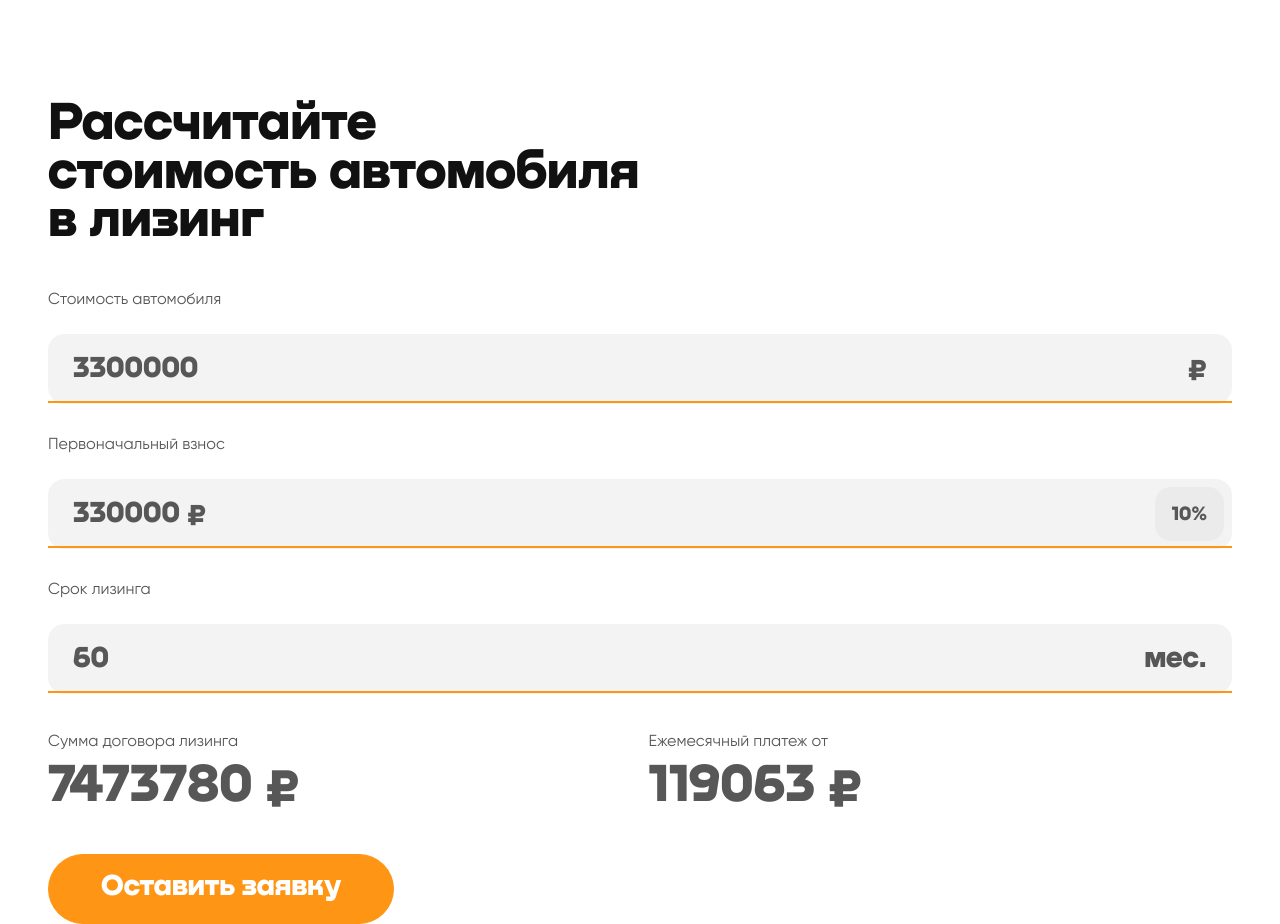
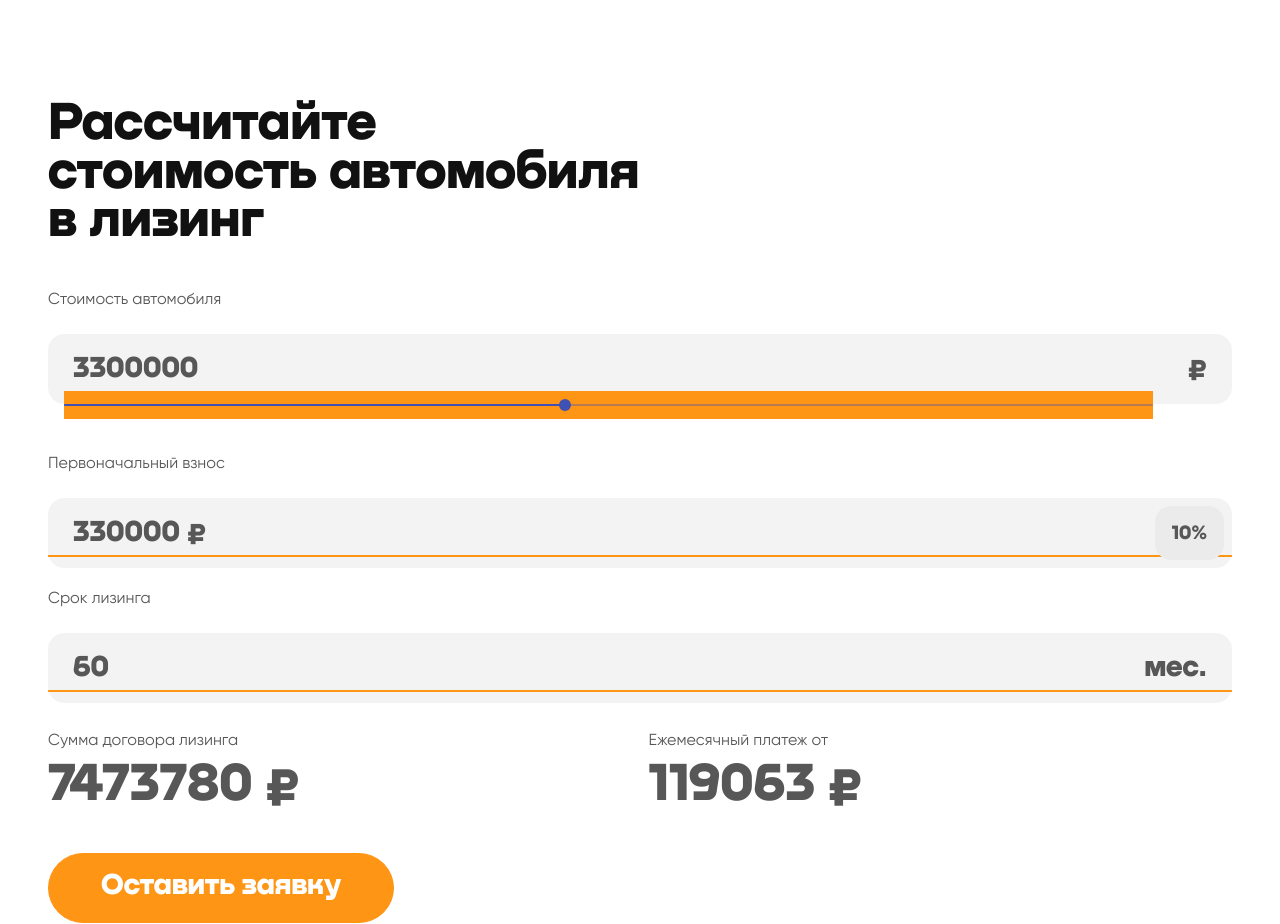
Before and after one commit to horoshopodumaj/online_calculator, a React (Create React App) app in the folder calculator/: page / in a window 1280 px wide. Built offline with nearby package versions, Linux system fonts and the light colour scheme.

Commit message:
adding a slider, automatic recalculation of all parameters

```diff
--- a/calculator/package.json
+++ b/calculator/package.json
@@ -3,9 +3,11 @@
     "version": "0.1.0",
     "private": true,
     "dependencies": {
+        "@material-ui/core": "^4.12.4",
         "@testing-library/jest-dom": "^5.16.5",
         "@testing-library/react": "^13.4.0",
         "@testing-library/user-event": "^13.5.0",
+        "nouislider-react": "^3.4.1",
         "react": "^18.2.0",
         "react-dom": "^18.2.0",
         "react-scripts": "5.0.1",
@@ -35,5 +37,8 @@
             "last 1 firefox version",
             "last 1 safari version"
         ]
+    },
+    "devDependencies": {
+        "css-loader": "^6.7.1"
     }
 }
--- a/calculator/src/App.js
+++ b/calculator/src/App.js
@@ -55,6 +55,17 @@ export default class App extends Component {
             this.getMonthlyPayment
         );
     };
+
+    onChangePriceRange = (event) => {
+        this.setState(
+            {
+                autoPrice: event.target.ariaValueNow,
+            },
+            this.getInitial,
+            this.getMonthlyPayment
+        );
+        console.log(event.target.ariaValueNow);
+    };
     onChangePercent = (event) => {
         this.setState(
             { percent: parseInt(event.target.value) },
@@ -84,6 +95,7 @@ export default class App extends Component {
                     onChangeMonth={this.onChangeMonth}
                     monthlyPayment={this.state.monthlyPayment}
                     contractAmount={this.state.contractAmount}
+                    onChangePriceRange={this.onChangePriceRange}
                 />
             </React.Fragment>
         );
--- a/calculator/src/components/Form.js
+++ b/calculator/src/components/Form.js
@@ -1,4 +1,5 @@
 import React from "react";
+import { Slider } from "@material-ui/core";
 
 export default function Form(props) {
     return (
@@ -12,17 +13,25 @@ export default function Form(props) {
                                 type="text"
                                 autoComplete="off"
                                 className="param__value"
-                                defaultValue={props.autoPrice}
+                                value={props.autoPrice}
                                 inputMode="decimal"
                                 id="input-cost"
                                 onChange={props.onChangePrice}
                             />
                             <p className="param__mark">₽</p>
                         </div>
-                        <div
+
+                        <Slider
+                            style={{ width: "92%", left: "16px" }}
+                            defaultValue={props.autoPrice}
+                            valueLabelDisplay="auto"
+                            min={1000000}
+                            max={6000000}
+                            step={1}
                             className="param__range-slider"
                             id="slider-cost"
-                        ></div>
+                            onChange={props.onChangePriceRange}
+                        />
                     </label>
 
                     <label className="param">
--- a/calculator/src/css/param.scss
+++ b/calculator/src/css/param.scss
@@ -96,8 +96,12 @@
     }
 
     &__range-slider {
-        margin-top: -3px;
+        margin-top: -13px;
         height: 2px;
         background-color: var(--orange);
+        .MuiSlider-root {
+            width: 92% !important;
+            left: 16px !important;
+        }
     }
 }
```
Also changed, not shown: 1 other file (tests, documents, lock files or other folders). Lines whose indentation alone changed are shown as unchanged.
